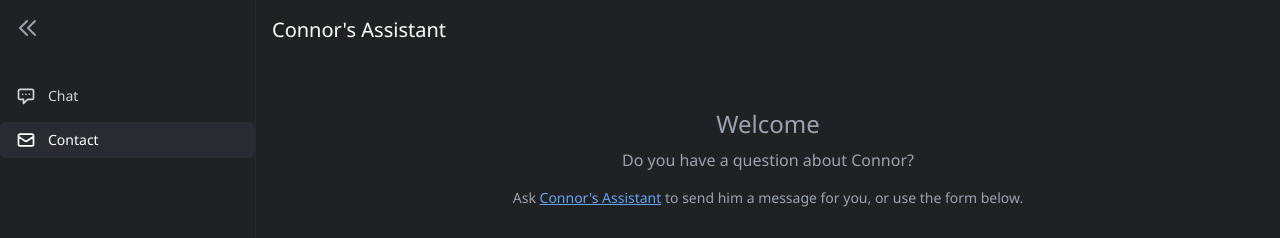
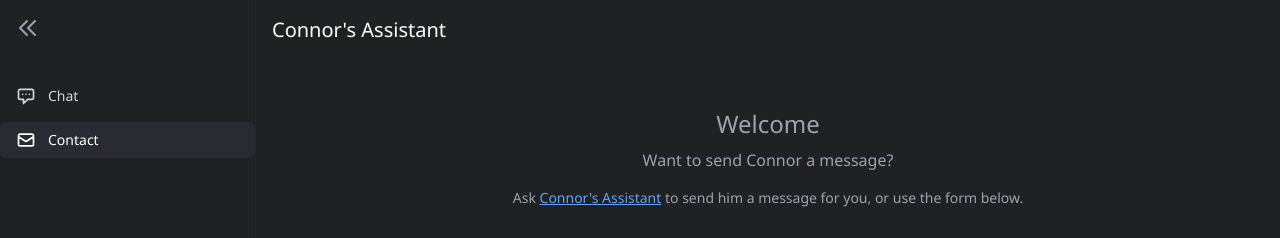
Before and after one commit to Connor-aus/papone-entry, a React (Create React App) app: page /contact in a window 1280 px wide. Shown: the top 238 px of the page. Built offline with nearby package versions, Linux system fonts and the light colour scheme; no server answers.

Commit message:
Update contact message prompt on ContactPage

```diff
--- a/src/pages/ContactPage.tsx
+++ b/src/pages/ContactPage.tsx
@@ -8,7 +8,7 @@ const ContactPage: React.FC = () => {
       <div className="container mx-auto max-w-3xl">
         <div className="flex flex-col items-center justify-center text-center text-gray-400 mb-8">
           <h2 className="text-2xl font-medium mb-2">Welcome</h2>
-          <p className="mb-4">Do you have a question about Connor?</p>
+          <p className="mb-4">Want to send Connor a message?</p>
           <p className="text-sm">
             Ask{' '}
             <Link
```
